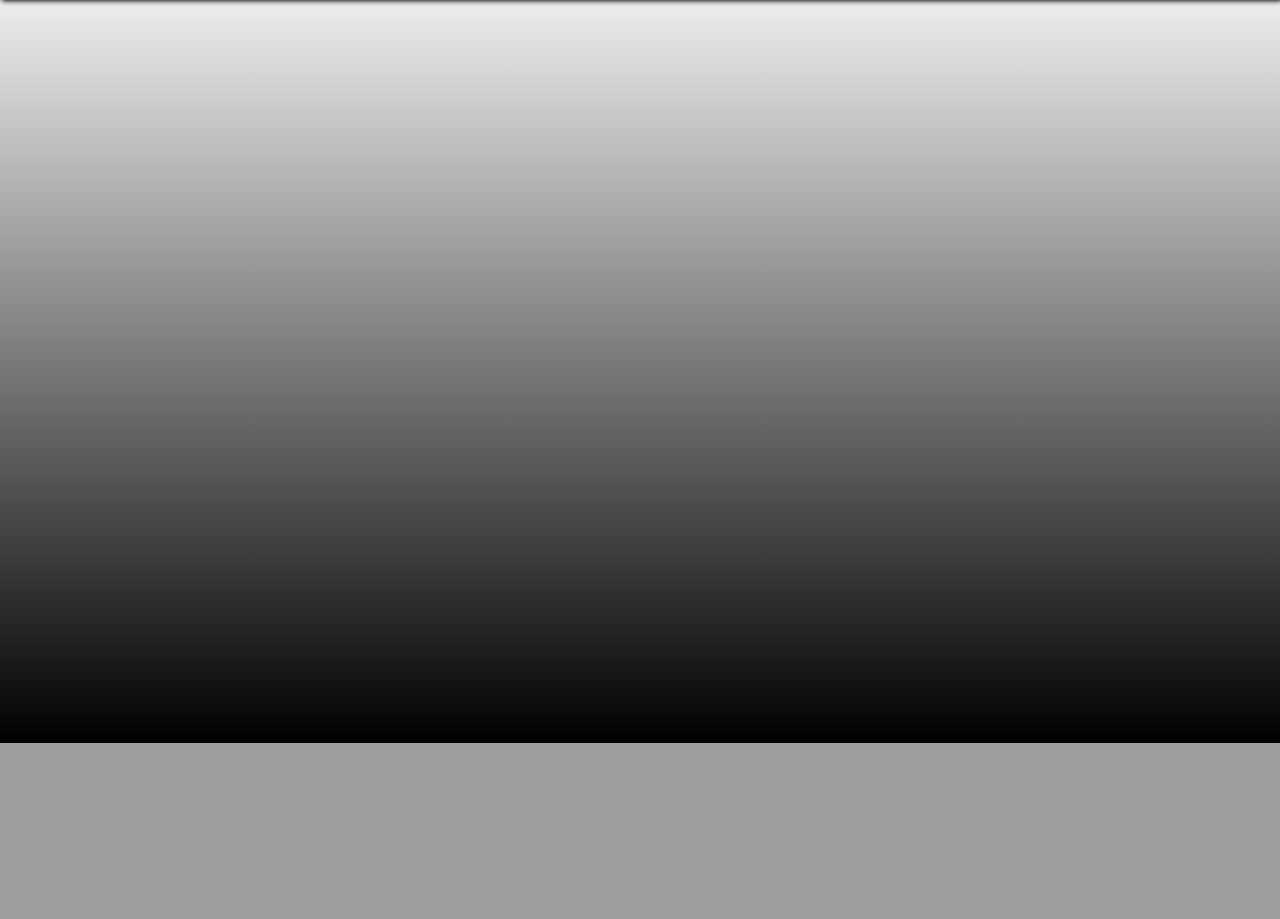
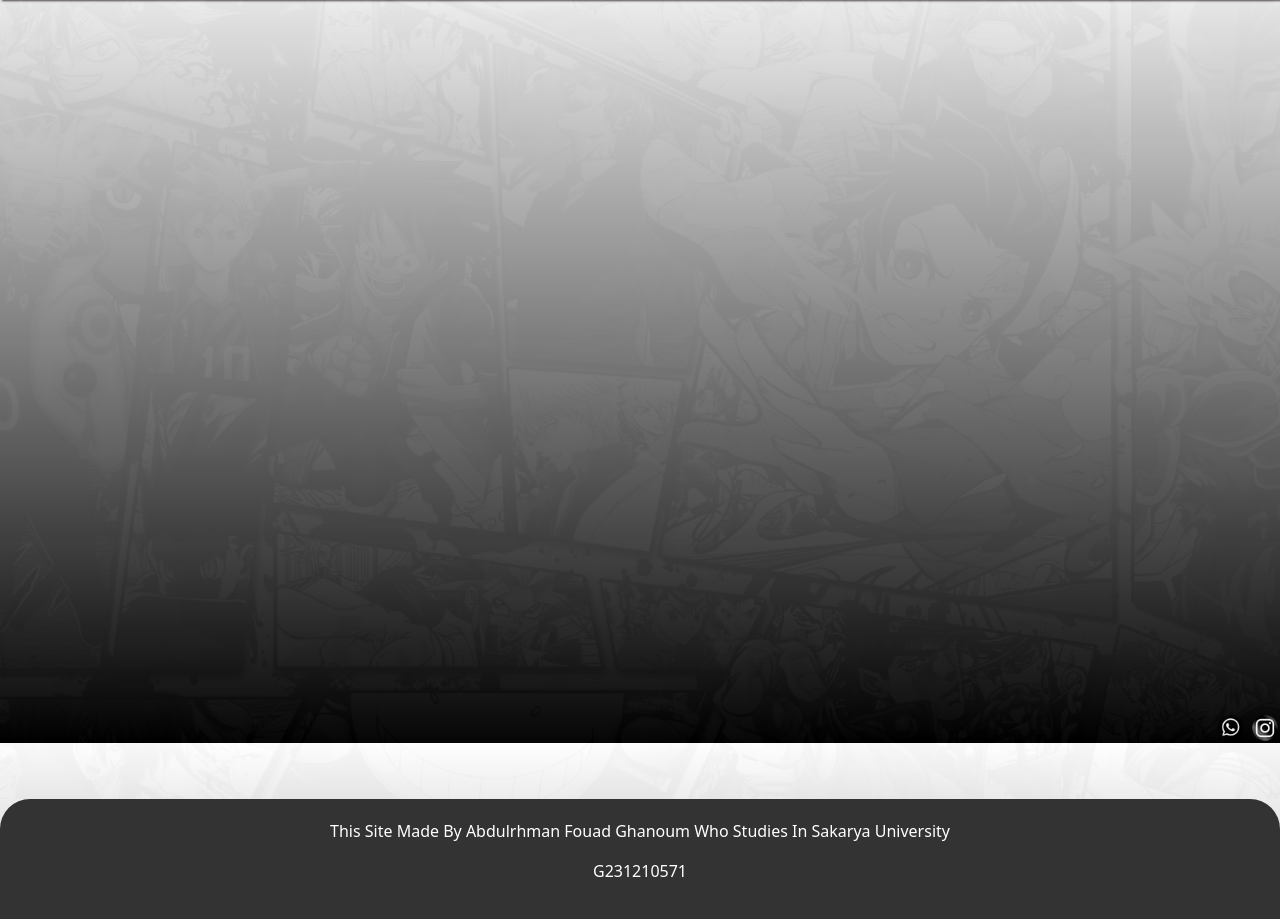
Before and after one commit to AbdulrhmanGhanoum/AbdulrhmanGhanoum.github.io, a PHP site: page / in a window 1280 px wide. Shown: the part 57-976 px from the top of the page. Before the commit the page ends 800 px from the top, so only its background shows below. Run offline with PHP 8.4, Linux system fonts and the light colour scheme; some web fonts are replaced.

Commit message:
add footer , second background , whatsapp ve instagram hesabi

```diff
--- a/index.html
+++ b/index.html
@@ -50,6 +50,13 @@
         </div>
     </nav>
 
+    <div class="Instagram_hesabi">
+        <a href="https://www.instagram.com/d7kun/"><img src="./Images/1515151156.png" alt="" width="30px"></a>
+        <div class="whatsapp_hesabi" >
+            <a href="https://web.whatsapp.com/send?phone=+966531334596"><img src="./Images/2062095_application_chat_communication_logo_whatsapp_icon.svg.png"  width="30px" alt=""
+                    width="30px"></a>
+        </div>
+    </div>
 
 
 
@@ -64,6 +71,12 @@
         integrity="sha384-YvpcrYf0tY3lHB60NNkmXc5s9fDVZLESaAA55NDzOxhy9GkcIdslK1eN7N6jIeHz"
         crossorigin="anonymous"></script>
     <script src="./app.js"></script>
+    <div id="ikinciBackground"></div>
+
+    <footer id="footer_abdulrhman">
+        <p>this site made by abdulrhman fouad ghanoum who studies in Sakarya university</p>
+        <p>G231210571</p>
+    </footer>
 </body>
 
 </html>
--- a/style.css
+++ b/style.css
@@ -6,30 +6,69 @@
   background: no-repeat fixed;
   height: 800px;
   background-image: linear-gradient(to top, #000000, transparent);
-}
-
-
-body {
   font-family: "Cairo Play", sans-serif;
   font-optical-sizing: auto;
   font-weight: 200;
   font-style: normal;
   font-variation-settings:
     "slnt" 0;
+
+
+
 }
+
+
+
 
 .image-eklemek {
 
   background-image: url(./Images/Untitled\ Project_stock-vector-six-pairs-of-asian_2024-05-05_23.45.00.jpg);
   background-size: cover;
-  border: rgb(0, 0, 0) solid 0.5px 1px 1px;
-  box-shadow: 2px 2px 5px rgb(0, 0, 0);
+  border: rgba(255, 255, 255, 0) solid 0.5px 1px 1px;
+  box-shadow: 2px 2px 2px rgb(77, 70, 70);
 
 
 }
 
-.text-primary {
 
-  text-shadow: 5px 5px 5px rgb(255, 255, 255);
+
+.Instagram_hesabi{
+
+border-radius: 50%;
+position: fixed;
+bottom: 0;
+right:  0;
+float:right;
 
 }
+.whatsapp_hesabi{
+
+
+  position: fixed;
+  bottom: 0;
+  right:  35px;
+  float:right;
+
+}
+#ikinciBackground{
+height: 100%;
+width: 100%;
+background-repeat:repeat-y;
+background-size: cover;
+
+opacity: 3%;
+background-position: center;
+background-image: linear-gradient(to bottom, #0000000e, transparent);
+background-image: url(./Images/manga-anime-collection-thumb.jpg);
+
+}
+
+#footer_abdulrhman{
+  background-color: #333;
+  color: #fff;
+  padding: 20px;
+  text-align: center;
+  text-transform: capitalize;
+  border-radius: 30px 30px 0 0;
+
+}
```
Also changed, not shown: Images/1515151156.png (added), Images/151515151515151.webp (added), Images/2062095_application_chat_communication_logo_whatsapp_icon.svg.png (added), Images/71spIkbEsTWjT.webp, Images/Untitled Project_151515151515151_2024-05-06_00.19.44.jpg (added), Images/Untitled Project_151515151515151_2024-05-06_00.22.38.png (added), Images/Untitled Project_71spIkbEsTWjT_2024-05-05_21.58.49.jpg (added), Images/Untitled Project_stock-vector-six-pairs-of-asian_2024-05-05_23.45.00.jpg (added), Images/d368260e44867eeac3e4998d45fc0009.jpg (added), Images/manga-anime-collection-thumb.jpg (added), Images/weekly-shonen-jump-wallpaper-640x960_169.jpg (added).
